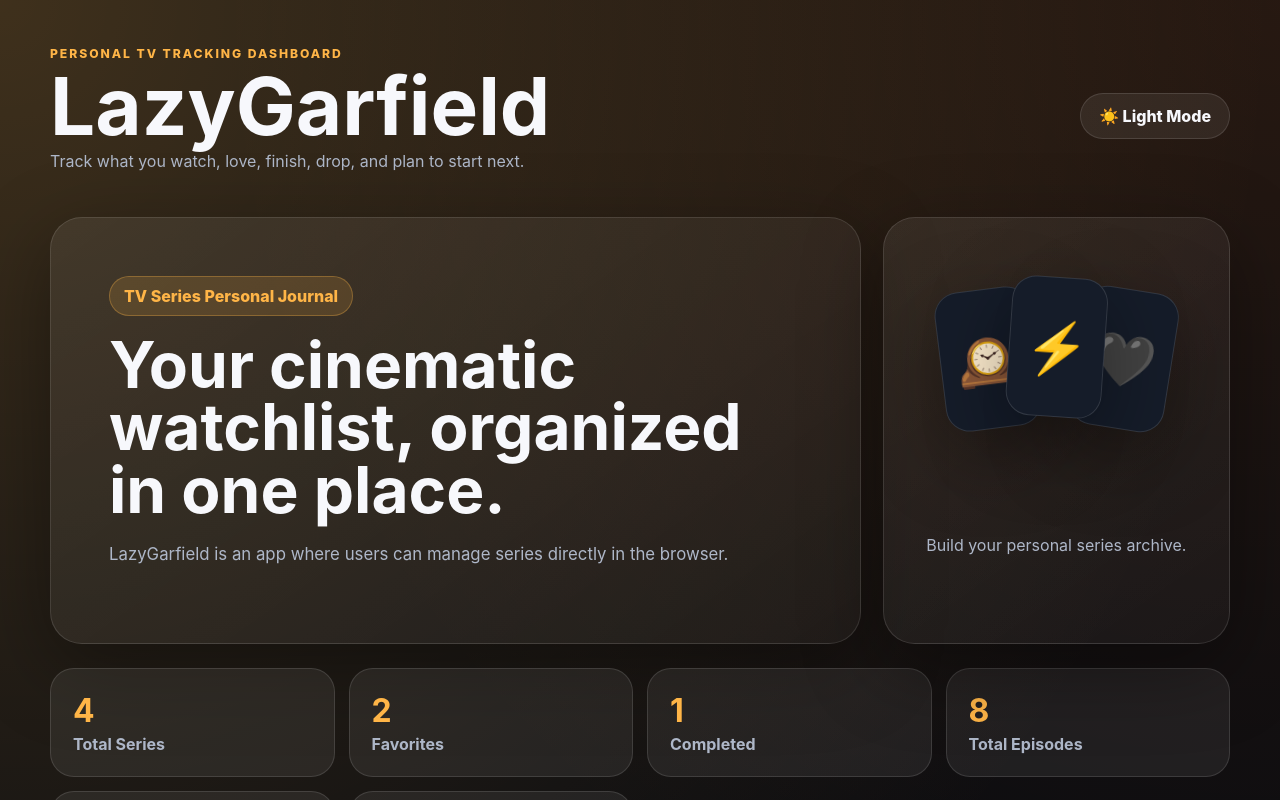
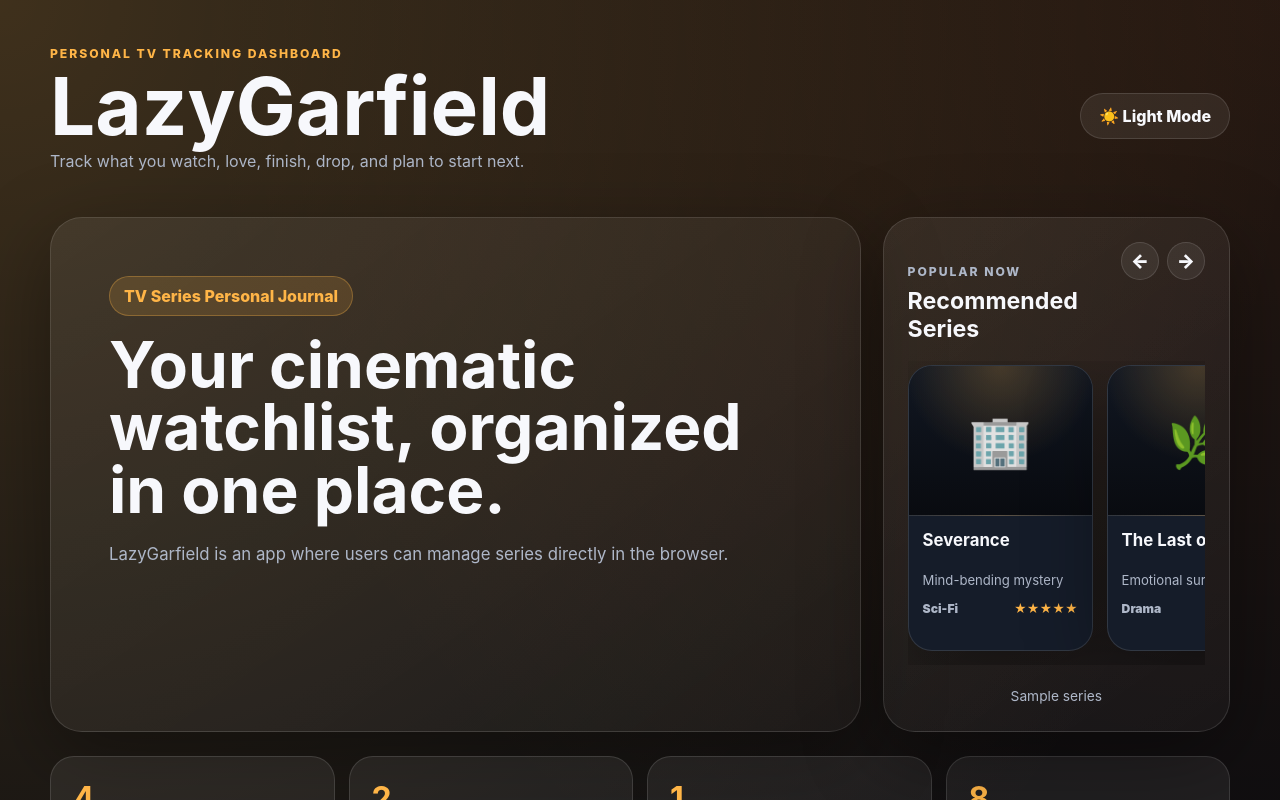
Before and after one commit to crudualexandra/LazyGarfield, a React (Vite) app: page / in a window 1280 px wide. Shown: the top 800 px of the page. Built offline with nearby package versions, Linux system fonts and the light colour scheme.

Commit message:
add recommended series

```diff
--- a/src/App.jsx
+++ b/src/App.jsx
@@ -65,6 +65,49 @@ const demoSeries = [
     episodes: [createEpisode("Wednesday's Child Is Full of Woe", 1, 1, 4)],
     isFavorite: false,
     createdAt: new Date().toISOString()
+  }
+];
+
+const recommendedSeries = [
+  {
+    id: "rec-1",
+    title: "Severance",
+    genre: "Sci-Fi",
+    rating: 5,
+    poster: "🏢",
+    note: "Mind-bending mystery"
+  },
+  {
+    id: "rec-2",
+    title: "The Last of Us",
+    genre: "Drama",
+    rating: 5,
+    poster: "🌿",
+    note: "Emotional survival story"
+  },
+  {
+    id: "rec-3",
+    title: "Sherlock",
+    genre: "Thriller",
+    rating: 4,
+    poster: "🔎",
+    note: "Smart detective series"
+  },
+  {
+    id: "rec-4",
+    title: "House of the Dragon",
+    genre: "Fantasy",
+    rating: 4,
+    poster: "🐉",
+    note: "Epic fantasy drama"
+  },
+  {
+    id: "rec-5",
+    title: "Stranger Things",
+    genre: "Sci-Fi",
+    rating: 4,
+    poster: "🚲",
+    note: "Retro supernatural adventure"
   }
 ];
 
@@ -187,6 +230,26 @@ export default function App() {
 
   function deleteSeries(id) {
     setSeries((current) => current.filter((item) => item.id !== id));
+  }
+
+  function scrollRecommendations(direction) {
+    const container = document.querySelector(".recommendations-scroll");
+
+    if (!container) {
+      return;
+    }
+
+    const scrollAmount = direction === "left" ? -240 : 240;
+
+    container.scrollBy({
+      left: scrollAmount,
+      behavior: "smooth"
+    });
+  }
+
+  function handleRecommendationWheel(event) {
+    event.preventDefault();
+    event.currentTarget.scrollLeft += event.deltaY;
   }
 
   function toggleFavorite(id) {
@@ -405,13 +468,54 @@ export default function App() {
             </p>
           </div>
 
-          <div className="hero-panel">
-            <div className="poster-stack">
-              <span>🕰️</span>
-              <span>⚡</span>
-              <span>🖤</span>
+          <div className="hero-panel recommendations-panel">
+            <div className="recommendations-header">
+              <div>
+                <p className="eyebrow">Popular Now</p>
+                <h3>Recommended Series</h3>
+              </div>
+
+              <div className="recommendation-arrows">
+                <button
+                  type="button"
+                  onClick={() => scrollRecommendations("left")}
+                  aria-label="Scroll recommendations left"
+                >
+                  ←
+                </button>
+
+                <button
+                  type="button"
+                  onClick={() => scrollRecommendations("right")}
+                  aria-label="Scroll recommendations right"
+                >
+                  →
+                </button>
+              </div>
             </div>
-            <p>Build your personal series archive.</p>
+
+            <div
+              className="recommendations-scroll"
+              onWheel={handleRecommendationWheel}
+            >
+              {recommendedSeries.map((item) => (
+                <div className="recommendation-card" key={item.id}>
+                  <div className="recommendation-poster">{item.poster}</div>
+
+                  <div className="recommendation-info">
+                    <h4>{item.title}</h4>
+                    <p>{item.note}</p>
+
+                    <div className="recommendation-meta">
+                      <span>{item.genre}</span>
+                      <span>{"★".repeat(item.rating)}</span>
+                    </div>
+                  </div>
+                </div>
+              ))}
+            </div>
+
+            <p className="recommendations-note">Sample series</p>
           </div>
         </section>
         <section className="stats-grid" aria-label="Series statistics">
--- a/src/styles.css
+++ b/src/styles.css
@@ -164,6 +164,179 @@ h1 {
   min-height: 320px;
   overflow: hidden;
   position: relative;
+}
+
+.recommendations-panel {
+  display: block;
+  text-align: left;
+  padding: 24px;
+  min-height: 320px;
+  min-width: 0;
+  overflow: hidden;
+}
+
+.recommendations-panel::before {
+  pointer-events: none;
+}
+
+.recommendations-header {
+  position: relative;
+  z-index: 2;
+  display: flex;
+  justify-content: space-between;
+  align-items: flex-start;
+  gap: 16px;
+  margin-bottom: 18px;
+}
+
+.recommendations-header h3 {
+  margin: 0;
+  font-size: 1.45rem;
+}
+
+.recommendations-header span {
+  color: var(--muted);
+  font-size: 0.86rem;
+  font-weight: 900;
+  border: 1px solid var(--border);
+  background: var(--card);
+  padding: 7px 10px;
+  border-radius: 999px;
+  white-space: nowrap;
+}
+
+.recommendations-scroll {
+  position: relative;
+  z-index: 2;
+  display: flex;
+  gap: 14px;
+  width: 100%;
+  max-width: 100%;
+  min-width: 0;
+  overflow-x: auto;
+  overflow-y: hidden;
+  overscroll-behavior-x: contain;
+  -webkit-overflow-scrolling: touch;
+  scroll-snap-type: x mandatory;
+  scroll-behavior: smooth;
+  scrollbar-width: thin;
+  cursor: grab;
+  padding: 4px 4px 14px;
+}
+
+.recommendations-scroll:active {
+  cursor: grabbing;
+}
+
+.recommendations-scroll::-webkit-scrollbar {
+  height: 8px;
+}
+
+.recommendations-scroll::-webkit-scrollbar-track {
+  background: var(--card);
+  border-radius: 999px;
+}
+
+.recommendations-scroll::-webkit-scrollbar-thumb {
+  background: var(--accent);
+  border-radius: 999px;
+}
+
+.recommendation-card {
+  flex: 0 0 185px;
+  flex-shrink: 0;
+  scroll-snap-align: start;
+  border-radius: 24px;
+  background: var(--card-solid);
+  border: 1px solid var(--border);
+  overflow: hidden;
+  box-shadow: var(--shadow);
+  transition: transform 0.2s ease, border 0.2s ease;
+}
+
+.recommendation-card:hover {
+  transform: translateY(-4px);
+  border-color: rgba(255, 181, 71, 0.55);
+}
+
+.recommendation-poster {
+  height: 150px;
+  display: grid;
+  place-items: center;
+  font-size: 3.2rem;
+  background:
+    radial-gradient(circle at top, rgba(255, 181, 71, 0.22), transparent 55%),
+    linear-gradient(180deg, var(--bg-soft), var(--bg));
+  border-bottom: 1px solid var(--border);
+}
+
+.recommendation-info {
+  padding: 14px;
+}
+
+.recommendation-info h4 {
+  margin: 0 0 6px;
+  font-size: 1.05rem;
+}
+
+.recommendation-info p {
+  margin: 0 0 12px;
+  color: var(--muted);
+  font-size: 0.82rem;
+  line-height: 1.35;
+}
+
+.recommendation-meta {
+  display: flex;
+  justify-content: space-between;
+  gap: 8px;
+  align-items: center;
+}
+
+.recommendation-meta span {
+  font-size: 0.76rem;
+  font-weight: 900;
+  color: var(--accent);
+}
+
+.recommendation-meta span:first-child {
+  color: var(--muted);
+}
+
+.recommendations-note {
+  position: relative;
+  z-index: 2;
+  margin: 10px 0 0;
+  color: var(--muted);
+  font-size: 0.86rem;
+  line-height: 1.45;
+  text-align: center;
+}
+
+.recommendation-arrows {
+  display: flex;
+  gap: 8px;
+  align-items: center;
+}
+
+.recommendation-arrows button {
+  width: 38px;
+  height: 38px;
+  border: 1px solid var(--border);
+  border-radius: 50%;
+  background: var(--card);
+  color: var(--text);
+  font-size: 1.2rem;
+  font-weight: 900;
+  display: grid;
+  place-items: center;
+  transition: transform 0.2s ease, border 0.2s ease, background 0.2s ease;
+}
+
+.recommendation-arrows button:hover {
+  transform: translateY(-2px);
+  border-color: var(--accent);
+  background: rgba(255, 181, 71, 0.14);
 }
 
 .poster-stack {
```
Also changed, not shown: 4 other files (tests, documents, lock files or other folders).
